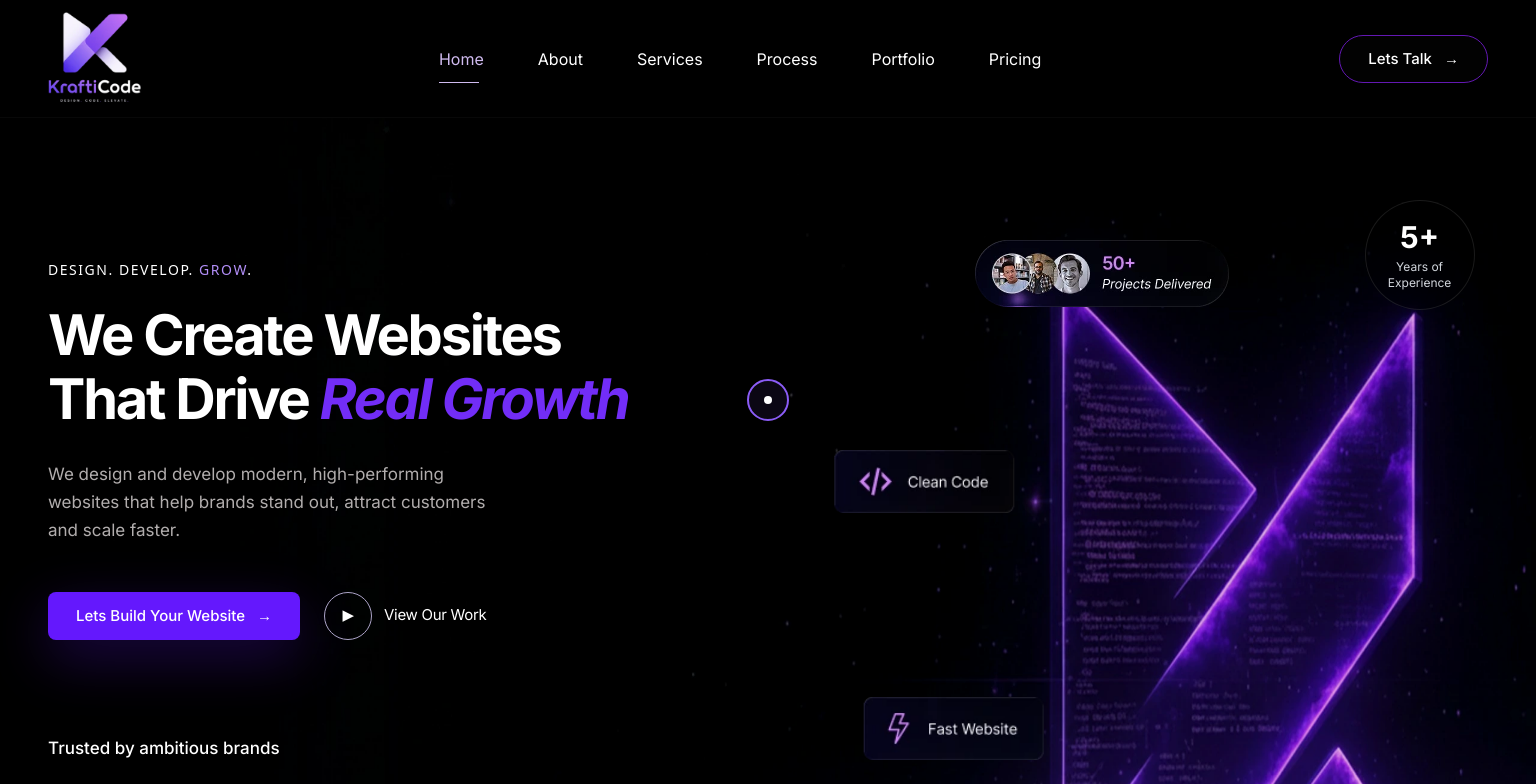
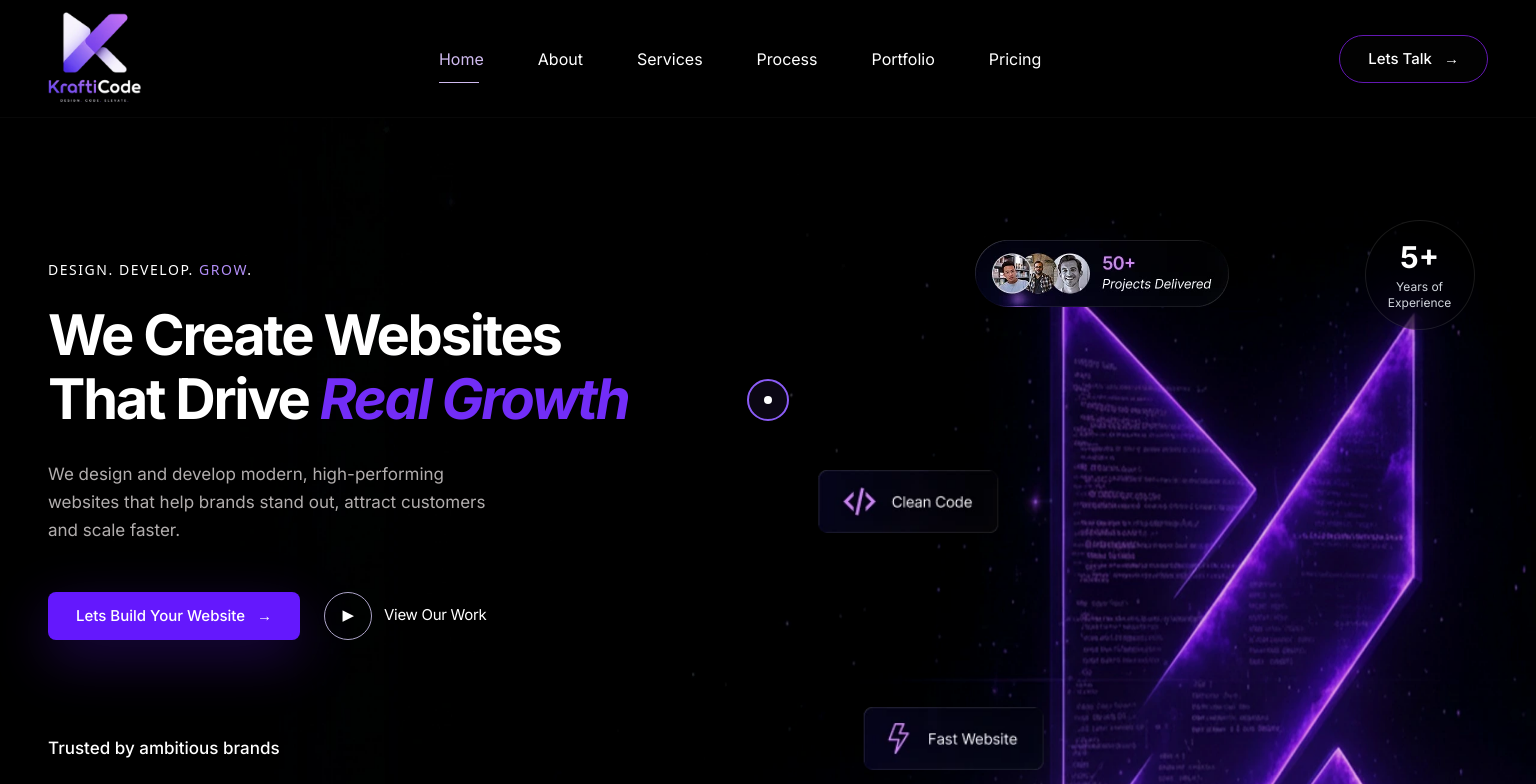
Before and after one commit to devjahid1/Krafti-Code, a React (Vite) app: page / in a window 1536 px wide. Shown: the top 784 px of the page. Built offline with nearby package versions, Linux system fonts and the light colour scheme; a web font is replaced by a local one.

Commit message:
doskjdfh

```diff
--- a/src/components/HeroFloatingCards.css
+++ b/src/components/HeroFloatingCards.css
@@ -38,17 +38,17 @@
   }
 
   .hero-experience {
-    top: 20%;
+    top: 22%;
     right: 4%;
   }
 
   .hero-clean {
-    top: 45%;
-    right: 34%;
+    top: 47%;
+    right: 35%;
   }
 
   .hero-fast {
-    bottom: 24%;
+    bottom: 23%;
     right: 32%;
   }
 
@@ -71,12 +71,12 @@
   }
 
   .hero-clean {
-    top: 45%;
+    top: 47%;
     right: 34%;
   }
 
   .hero-fast {
-    bottom: 25%;
+    bottom: 23%;
     right: 32%;
   }
 
@@ -89,12 +89,12 @@
 @media (min-width: 2560px) {
 
   .hero-projects {
-    top: 20%;
+    top: 23%;
     right: 29%;
   }
 
   .hero-experience {
-    top: 18%;
+    top: 22%;
     right: 16%;
   }
 
@@ -117,22 +117,22 @@
 @media (min-width: 3840px) {
 
   .hero-projects {
-    top: 13%;
-    right: 36%;
+    top: 23%;
+    right: 35%;
   }
 
   .hero-experience {
-    top: 13%;
+    top: 22%;
     right: 28%;
   }
 
   .hero-clean {
-    top: 23%;
+    top: 47%;
     right: 43%;
   }
 
   .hero-fast {
-    bottom: 64%;
+    bottom: 27%;
     right: 42%;
   }
 
```
